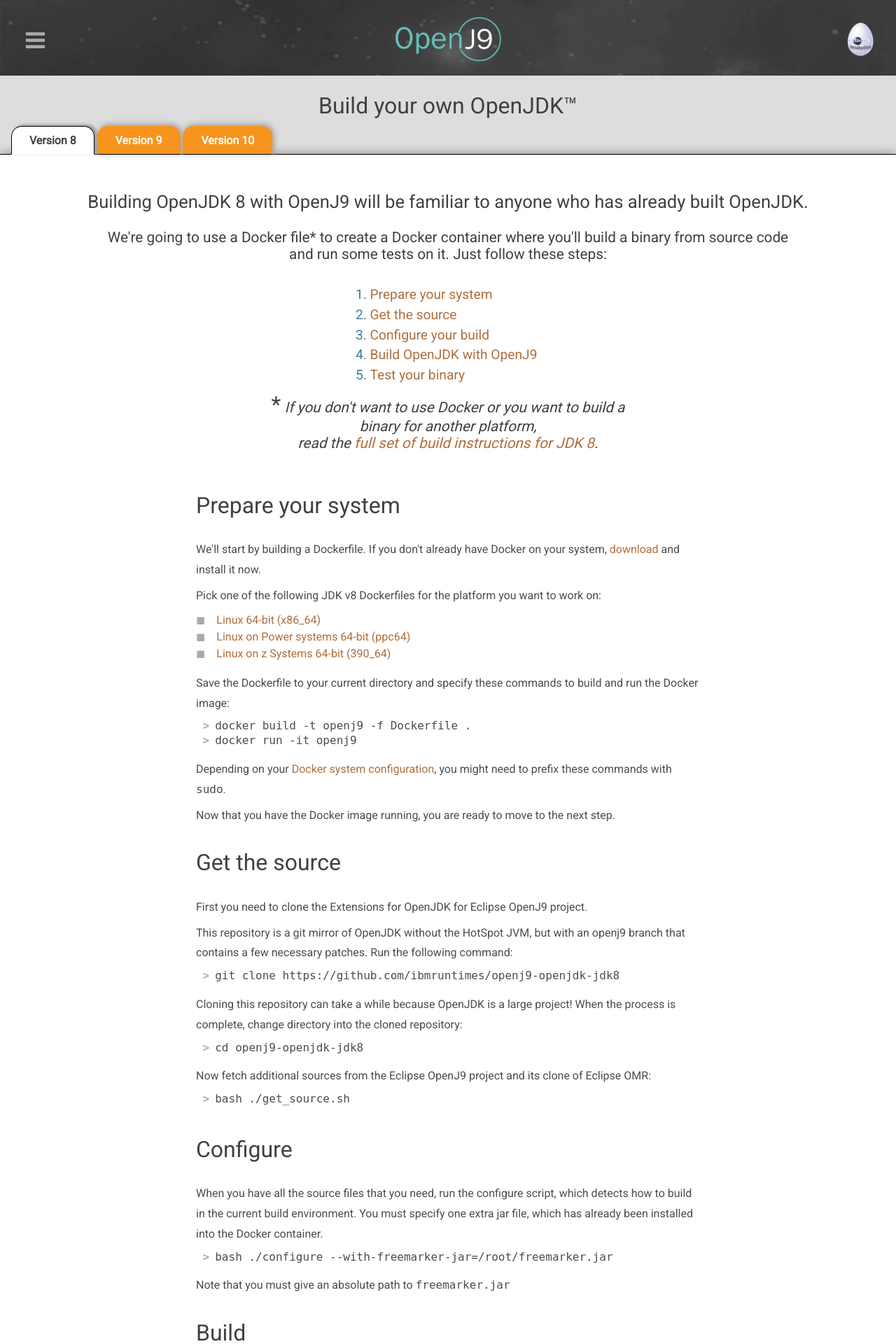
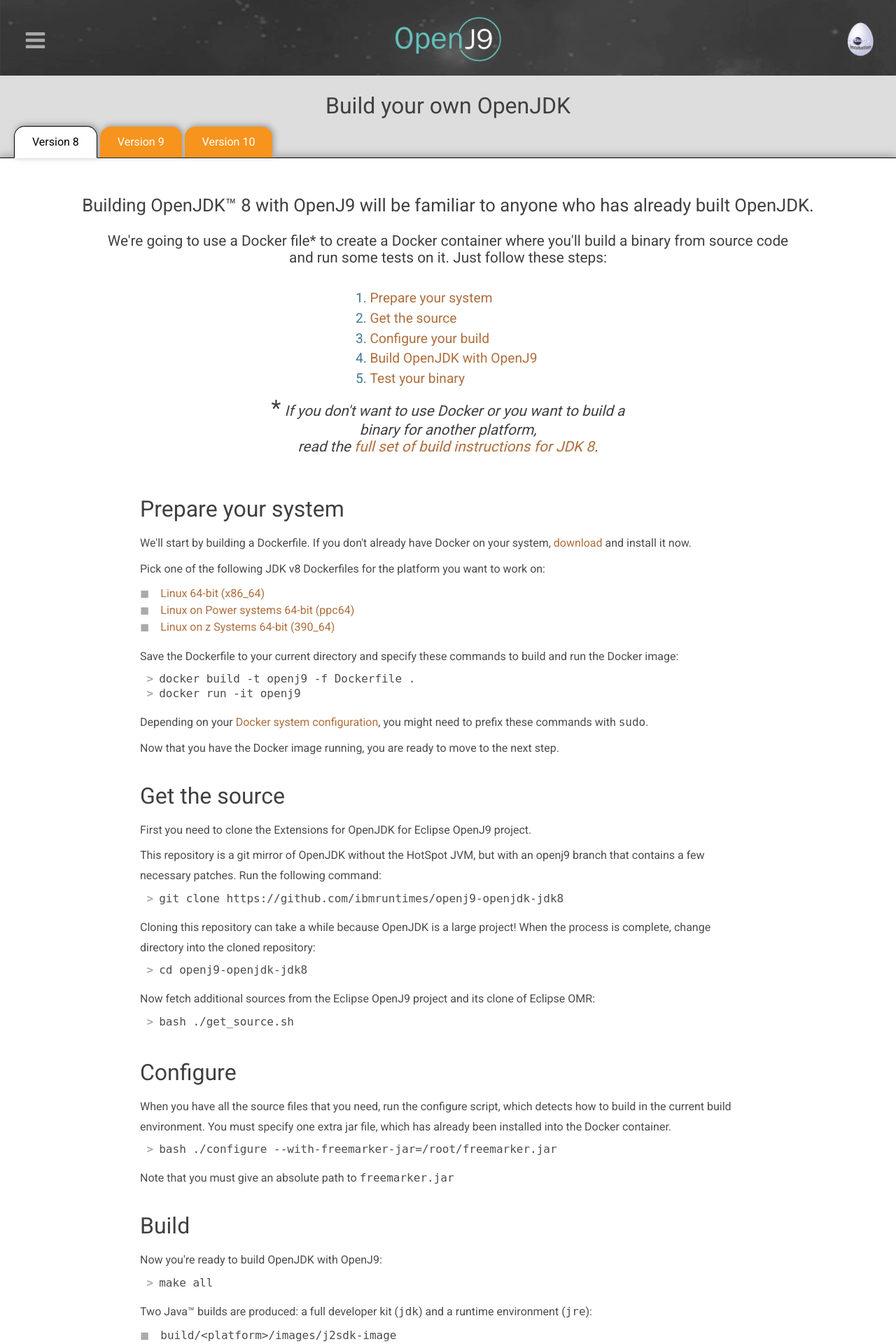
Before and after one commit to eclipse-openj9/openj9-website, a PHP site: page /oj9_build.html in a window 1280 px wide. Shown: the top 1920 px of the page at 70% size. Run offline with PHP 8.4, Linux system fonts and the light colour scheme; some libraries are stand-ins or nearby versions.

Commit message:
Refactor tabs in Build topic
Mechanism of tabs changed from radio buttons to list items.
More logical markup, and allows tabs to be specified in URL.
Adjust css

Resolves #94

Signed-off-by: Peter Hayward <pmhayward@uk.ibm.com>

```diff
--- a/css/oj9_common.css
+++ b/css/oj9_common.css
@@ -275,7 +254,6 @@ ul li {
 ul li::before {
   content: "\25FC";
   padding-right:1rem;
-  color: #3f7b96;                      /* cyan */
   color: #aaa;                         /* light gray */
 }
 
@@ -502,6 +467,14 @@ div#whatsnew p     { width: 100%;      }
   padding: 0 0 0 0;
 }
 
+#build h3, #build h4 {
+  padding: 0 0 0 0;
+  margin-bottom:0;
+}
+#build h3 + p, #build h4 + p {
+	padding-top: 5rem;
+}
+
 #get-started .f-section-item {
   margin-bottom: 3rem;
 }
@@ -521,7 +494,7 @@ div#whatsnew p     { width: 100%;      }
   margin: .1rem;
 */
 }
-#build .f-content-container, {
+#build .f-content-container {
   max-width: 55rem;
   flex: 1;
   min-width: 0
@@ -853,3 +819,49 @@ input:checked + label {
 }
 
 /* End: Version tabs */
+
+/* Tabs - revised*/
+.tabs {
+  list-style: none;
+  margin: 0;
+  padding: 0 1.25em;
+}
+
+.tabs li {
+  display: inline;
+  margin: 0;
+  padding: 0;
+  text-indent: 0;
+}
+
+.tabs li::before {
+  display: none;
+}
+
+.tabs .tab {
+  display: inline-block;
+  margin: 0 0 -1px;
+  padding: 10px 25px 10px 25px;
+  background: #FFF;
+  color: #000;
+  border-radius: 15px 15px 0 0;
+  border: solid 1px #000;
+  border-bottom-color: #FFF;
+  box-shadow: 2px -2px 8px 0px #999;
+}
+
+.tabs .tab.inactive {
+  background-color: #F7941E;                      /* orange - Eclipse home page compatible */
+  color: #FFF;
+  border: none;
+}
+
+.tabs .tab.inactive:hover {
+  color: #fff;
+  cursor: pointer;
+  background-color: #ffa02e;                      /* orange - Eclipse cookie compatible - hover*/
+}
+
+.tabpanel.inactive {
+  display: none;
+}
--- a/oj9_build.html
+++ b/oj9_build.html
@@ -54,40 +52,41 @@ j=d.createElement(s),dl=l!='dataLayer'?'&l='+l:'';j.async=true;j.src=
     </div>
   </div>
 
+  <main class="tabs_bg" id="build">
 
-  <main class="tabs_bg">
+    <div class="section-content" style="padding-bottom:0;">
+      <h1 style="padding-bottom: 10px;">Build your own OpenJDK</h1>
 
+      <ul class="tabs" id="version-tabs">
+        <li>
+          <a class="tab" href="#version-8">Version 8</a>
+        </li>
+        <li>
+          <a class="tab" href="#version-9">Version 9</a>
+        </li>
+        <li>
+          <a class="tab" href="#version-10">Version 10</a>
+        </li>
+<!--
+        <li>
+          <a class="tab" href="#version-11">Version 11</a>
+        </li>
+        <li>
+          <a class="tab" href="#version-12">Version 12</a>
+        </li>
+-->
+      </ul>
+    </div>
 
-
-
-    <div class="section-content" style="padding-bottom:0;" id="build">
-      <h1 style="padding-bottom: 10px;">Build your own OpenJDK&trade;</h1>
-
-    &nbsp; &nbsp;
-    <input id="tab8" type="radio" name="tabs" checked>
-    <label for="tab8">Version 8</label></input>
-
-    <input id="tab9" type="radio" name="tabs">
-    <label for="tab9">Version 9</label></input>
-
-    <input id="tab10" type="radio" name="tabs">
-    <label for="tab10">Version 10</label></input>
-<!--
-    <input id="tab11" type="radio" name="tabs">
-    <label for="tab11">Version 11</label></input>
-
-    <input id="tab12" type="radio" name="tabs">
-    <label for="tab12">Version 12</label></input>
- -->
-
+    <script>tabs('version-tabs');</script>
 
 <!-- =========================================================================================== -->
 <!-- CONTENT FOR VERSION 8 -->
 
-    <section id="content8">
+    <section id="version-8">
       <div class="f-section-item">
 <!-- set version -->
-        <span class="intro-text">Building OpenJDK 8 with OpenJ9 will be familiar to anyone who has already built OpenJDK.</span>
+        <span class="intro-text">Building OpenJDK&trade; 8 with OpenJ9 will be familiar to anyone who has already built OpenJDK.</span>
       </div>
       <div class="f-section-item">
         <span class="intro-text1" style="margin:0 4rem;">We're going to use a Docker file* to create a Docker container where you'll build a binary from source code and run some tests on it. Just follow these steps:</span>
@@ -111,7 +110,7 @@ j=d.createElement(s),dl=l!='dataLayer'?'&l='+l:'';j.async=true;j.src=
       </div>
 
 <!-- set version -->
-      <div class="f-section-item" id="8prepare">
+      <div class="f-section-item" id="version-8:prepare">
         <div class="f-content-container">
           <h3>Prepare your system</h3>
           <p>
@@ -137,7 +136,7 @@ j=d.createElement(s),dl=l!='dataLayer'?'&l='+l:'';j.async=true;j.src=
       </div>
 
 <!-- set version -->
-      <div class="f-section-item" id="8get">
+      <div class="f-section-item" id="version-8:get">
         <div class="f-content-container">
           <h3>Get the source</h3>
           <p>First you need to clone the <strong>Extensions for OpenJDK for Eclipse OpenJ9</strong> project.
@@ -157,7 +156,7 @@ j=d.createElement(s),dl=l!='dataLayer'?'&l='+l:'';j.async=true;j.src=
       </div>
 
 <!-- set version -->
-      <div class="f-section-item" id="8config">
+      <div class="f-section-item" id="version-8:config">
         <div class="f-content-container">
           <h3>Configure</h3>
           <p>When you have all the source files that you need, run the configure script, which detects how to build in the current build environment. You must specify one extra jar file, which has already been installed into the Docker container.
```
Also changed, not shown: other parts of css/oj9_common.css (+4 -45 lines), other parts of oj9_build.html (+32 -34 lines), js/oj9_common.js (+90 -0 lines).
